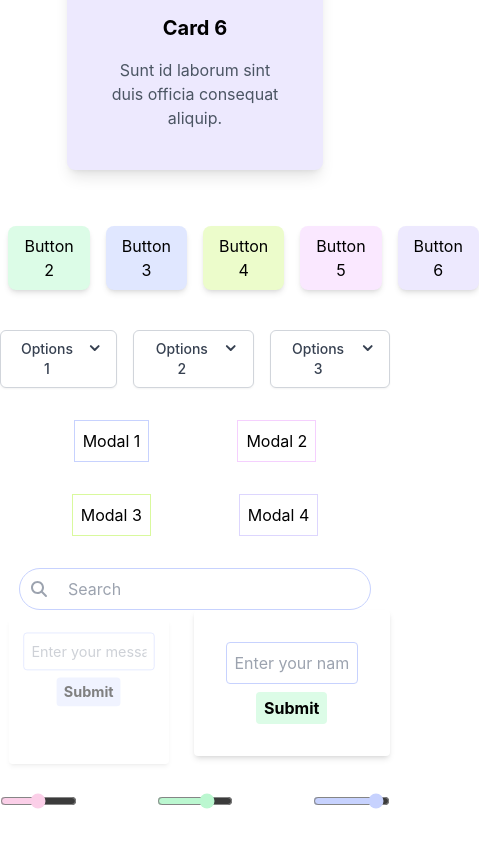
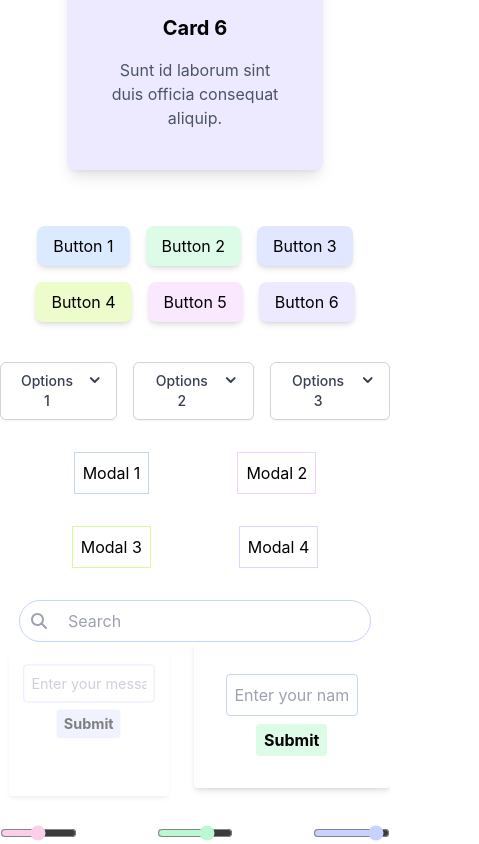
Before and after one commit to yafira/cute-ui-interactions, a React (Create React App) app: page / in a window 390 px wide. Shown: the part 2006-2850 px from the top of the page, 479 px wide, since content can reach past the window. Before the commit the page ends 2818 px from the top, so only its background shows below. Built offline with nearby package versions, Linux system fonts and the light colour scheme.

Commit message:
fixed responsiveness on buttons

```diff
--- a/src/App.js
+++ b/src/App.js
@@ -136,7 +136,7 @@
 					/>
 				))}
 			</div>
-			<div className='flex justify-center mt-8'>
+			<div className='flex flex-wrap justify-center mt-8'>
 				{colors.map((color, index) => (
 					<Button
 						key={index}
```
